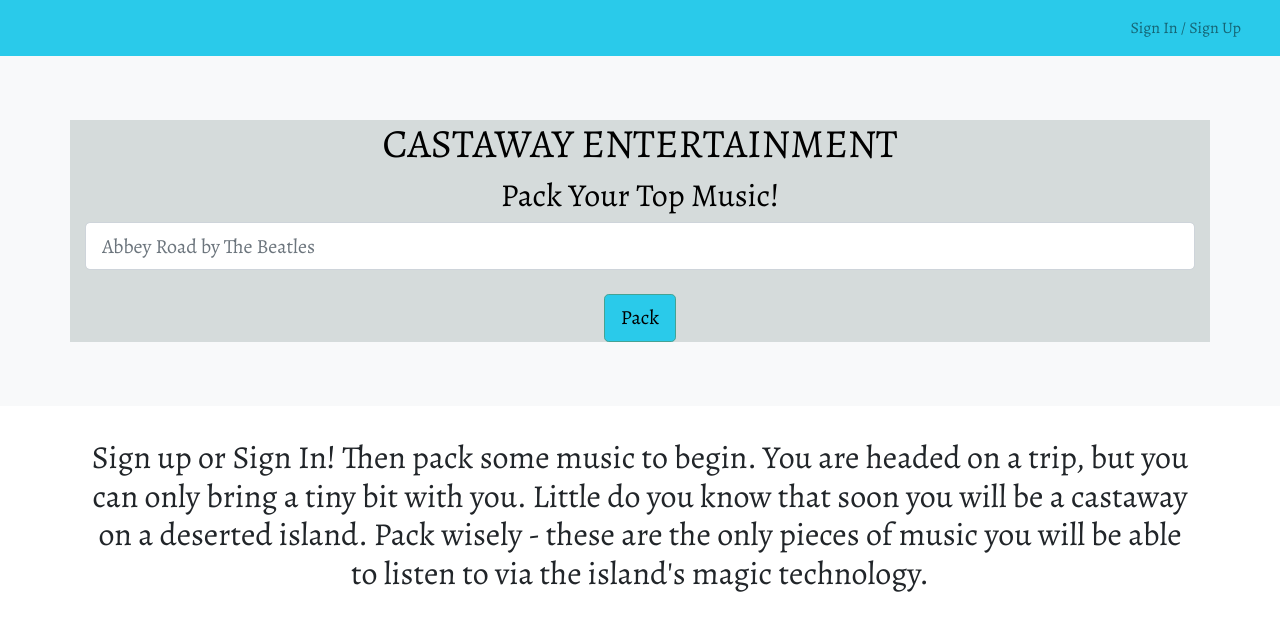
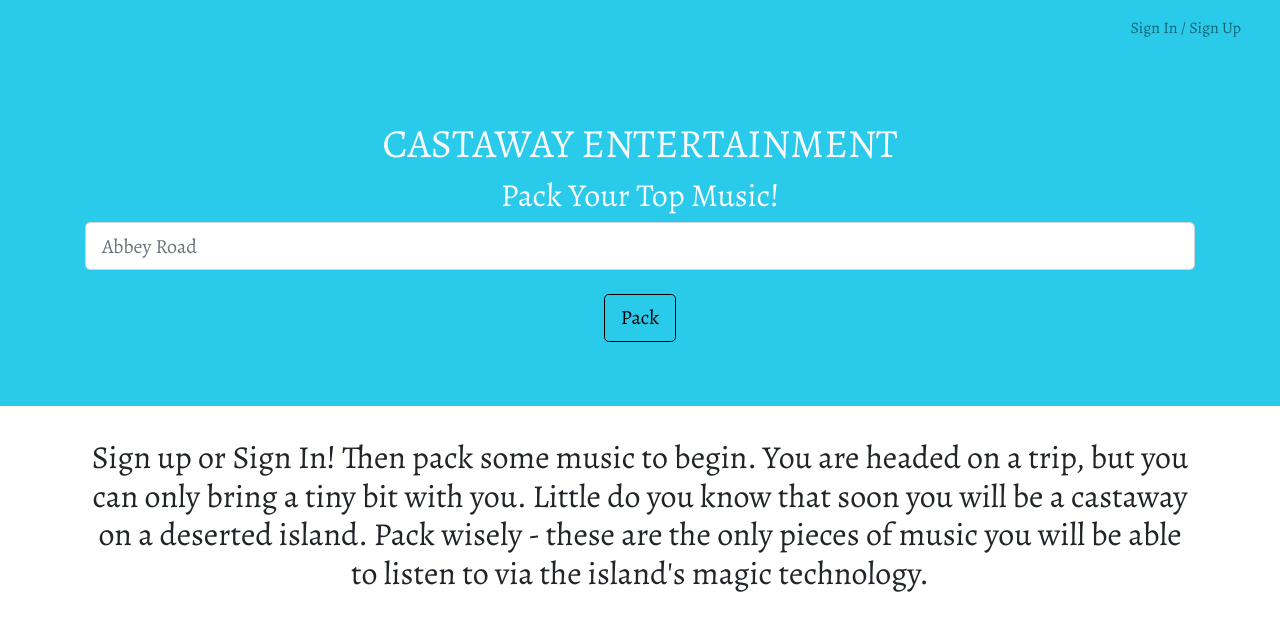
Before and after one commit to stevedev75/castaway-entertainment, a React (Create React App) app in the folder client/: page / in a window 1280 px wide. Shown: the top 630 px of the page. Built offline with nearby package versions, Linux system fonts and the light colour scheme.

Commit message:
add changes to SearchedAlbums.js

```diff
--- a/client/src/pages/SearchedAlbums.js
+++ b/client/src/pages/SearchedAlbums.js
@@ -100,9 +100,11 @@ try {
 
   return (
     <>
-      <Jumbotron fluid className='text-light bg-light'>
+      <Jumbotron fluid className='text-light bg-'
+     style={{ backgroundColor: '#2acaea', borderColor: '#7FB3D5', color: '#99999' }} >
         <Container className="text-center"
-          style={{ backgroundColor: '#D5DBDB', borderColor: '#45A293', color: '#000000' }}>
+          style={{ backgroundColor: '#2acaea', borderColor: '#7FB3D5', color: '#99999' }}>
+
           <h1>CASTAWAY ENTERTAINMENT</h1>
           <h2>Pack Your Top Music!</h2>
 
@@ -115,13 +117,13 @@ try {
                   onChange={(e) => setSearchInput(e.target.value)}
                   type='text'
                   size='lg'
-                  placeholder='Abbey Road by The Beatles'
+                  placeholder='Abbey Road'
                 />
                 <br></br>
               </Col>
               <Col xs={12} md={12}>
                 <Button type='submit' variant='success' size='lg'
-                  style={{ backgroundColor: '#2acaea', borderColor: '#45A293', color: '#000000' }}>
+                  style={{ backgroundColor: '#2acaea', borderColor: '#000000', color: '#000000' }}>
                   Pack
                 </Button>
               </Col>
@@ -132,6 +134,7 @@ try {
 
 
       <Container>
+
         <h2 className='text-center'>
           {searchedAlbums.length
 
```
